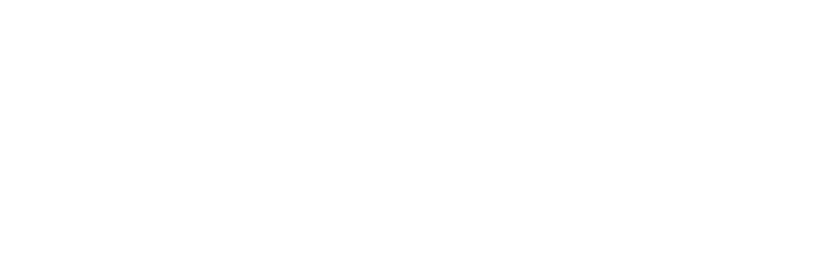
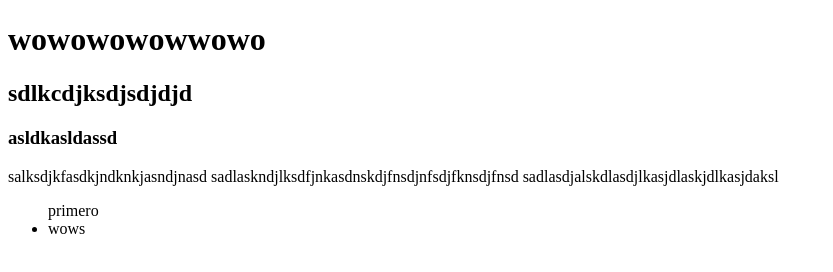
Before and after one commit to Coco-ite/miniminiexamen, a plain HTML site: page index.html in a window 1280 px wide. Shown: the whole page, without its empty margins (0-833 px from the left). Drawn offline with Linux system fonts and the light colour scheme.

Commit message:
Es la creación de la pagina, todo salió muy bien

```diff
--- a/index.html
+++ b/index.html
@@ -5,6 +5,16 @@
     <title>title</title>
 </head>
 <body>
+    <h1>wowowowowwowo</h1>
+    <h2>sdlkcdjksdjsdjdjd</h2>
+    <h3>asldkasldassd</h3>
+    <p>salksdjkfasdkjndknkjasndjnasd
+        sadlaskndjlksdfjnkasdnskdjfnsdjnfsdjfknsdjfnsd
+        sadlasdjalskdlasdjlkasjdlaskjdlkasjdaksl
+    </p>
+    <ul>primero
 
+        <li>wows</li>
+    </ul>
 </body>
 </html>
```
